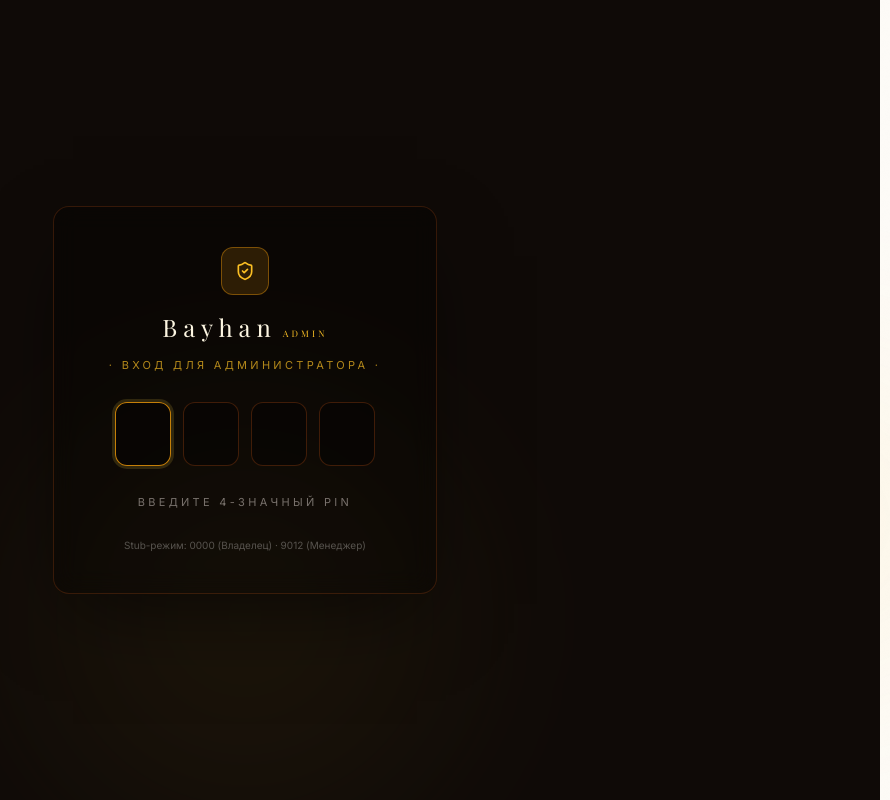
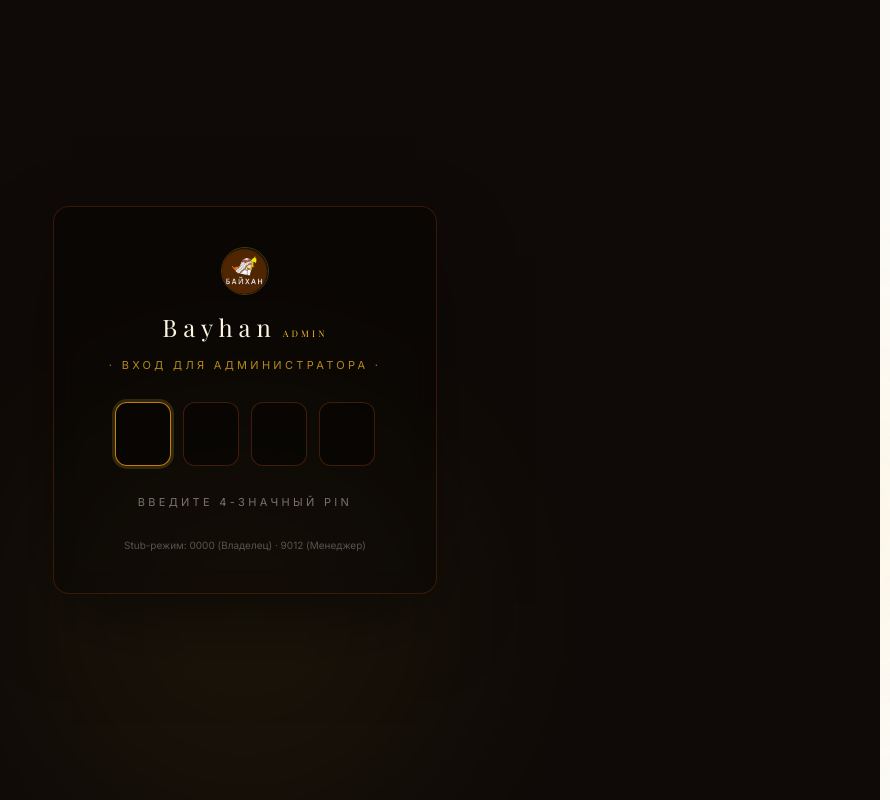
Before and after one commit to akbaralievernis/bayxan, a Next.js app: page /admin/login in a window 1280 px wide. Shown: the whole page, without its empty margins (390-1280 px from the left). Built offline with nearby package versions, Linux system fonts and the light colour scheme; no server answers; a web font is replaced by a local one.

Commit message:
feat: integrate circular brand logo and localize tab title

```diff
--- a/app/admin/layout.jsx
+++ b/app/admin/layout.jsx
@@ -86,9 +86,11 @@ export default function AdminLayout({ children }) {
         <header className="sticky top-0 z-30 border-b border-amber-900/30 bg-[#0F0A07]/85 backdrop-blur-md">
           <div className="mx-auto max-w-7xl px-4 sm:px-6 h-16 flex items-center justify-between gap-4">
             <Link href="/admin" className="flex items-center gap-2.5 group no-tap-highlight">
-              <span className="w-8 h-8 rounded-lg grid place-items-center bg-amber-500/15 border border-amber-500/40">
-                <ShieldCheck size={14} className="text-amber-400" />
-              </span>
+              <img
+                src="/logo.jpg"
+                alt="Байхан Logo"
+                className="w-8 h-8 rounded-full object-cover border border-amber-500/30"
+              />
               <span className="font-display text-base tracking-[0.25em] text-[#FDF6E2]">
                 {RESTAURANT.name}
                 <span className="ml-1.5 text-[9px] uppercase tracking-[0.35em] text-amber-400">
--- a/app/cashier/layout.jsx
+++ b/app/cashier/layout.jsx
@@ -49,9 +49,11 @@ export default function CashierLayout({ children }) {
         <header className="sticky top-0 z-30 border-b border-amber-900/30 bg-[#0F0A07]/90 backdrop-blur-md">
           <div className="mx-auto max-w-7xl px-4 sm:px-6 h-16 flex items-center justify-between gap-3">
             <Link href="/cashier" className="flex items-center gap-2.5">
-              <span className="w-8 h-8 rounded-lg grid place-items-center bg-blue-500/15 border border-blue-500/40">
-                <Banknote size={14} className="text-blue-400" />
-              </span>
+              <img
+                src="/logo.jpg"
+                alt="Байхан Logo"
+                className="w-8 h-8 rounded-full object-cover border border-blue-500/35"
+              />
               <span className="font-display text-base tracking-[0.25em] text-[#FDF6E2]">
                 {RESTAURANT.name}
                 <span className="ml-1.5 text-[9px] uppercase tracking-[0.35em] text-blue-400">
--- a/app/layout.jsx
+++ b/app/layout.jsx
@@ -15,7 +15,7 @@ const display = Playfair_Display({
 });
 
 export const metadata = {
-  title: `${RESTAURANT.name} · Premium Dining in ${RESTAURANT.cityRu}`,
+  title: `Кафе «${RESTAURANT.nameLocal}» · Премиальный ресторан в ${RESTAURANT.cityRu}`,
   description:
     `Кафе ${RESTAURANT.nameLocal} (${RESTAURANT.name}) — премиальный ресторан в ${RESTAURANT.cityRu}, ${RESTAURANT.region}. Бронирование стола онлайн.`,
 };
--- a/app/staff/layout.jsx
+++ b/app/staff/layout.jsx
@@ -61,9 +61,11 @@ export default function StaffLayout({ children }) {
               href="/staff"
               className="flex items-center gap-2.5 group no-tap-highlight"
             >
-              <span className="relative w-7 h-7 rounded-md grid place-items-center bg-amber-50 border border-amber-200">
-                <ShieldCheck size={14} className="text-amber-700" />
-              </span>
+              <img
+                src="/logo.jpg"
+                alt="Байхан Logo"
+                className="w-7 h-7 rounded-full object-cover border border-amber-200 shadow-sm"
+              />
               <span className="font-display text-base tracking-[0.25em] text-stone-800">
                 {RESTAURANT.name}
                 <span className="ml-1.5 text-[9px] uppercase tracking-[0.35em] text-amber-600">
--- a/app/waiter/layout.jsx
+++ b/app/waiter/layout.jsx
@@ -50,9 +50,11 @@ export default function WaiterLayout({ children }) {
         <header className="sticky top-0 z-30 border-b border-amber-900/30 bg-[#0F0A07]/90 backdrop-blur-md">
           <div className="mx-auto max-w-7xl px-4 sm:px-6 h-16 flex items-center justify-between gap-3">
             <Link href="/waiter" className="flex items-center gap-2.5">
-              <span className="w-8 h-8 rounded-lg grid place-items-center bg-emerald-500/15 border border-emerald-500/40">
-                <ChefHat size={14} className="text-emerald-400" />
-              </span>
+              <img
+                src="/logo.jpg"
+                alt="Байхан Logo"
+                className="w-8 h-8 rounded-full object-cover border border-emerald-500/35"
+              />
               <span className="font-display text-base tracking-[0.25em] text-[#FDF6E2]">
                 {RESTAURANT.name}
                 <span className="ml-1.5 text-[9px] uppercase tracking-[0.35em] text-emerald-400">
--- a/components/auth/PinLogin.jsx
+++ b/components/auth/PinLogin.jsx
@@ -146,8 +146,12 @@ export default function PinLogin({
         className="relative w-full max-w-sm rounded-2xl bg-black/30 backdrop-blur-md border border-amber-900/40 p-8 sm:p-10 shadow-[0_30px_80px_-20px_rgba(0,0,0,0.6)]"
       >
         <div className="text-center mb-7">
-          <div className="mx-auto w-12 h-12 rounded-xl grid place-items-center bg-amber-500/15 border border-amber-500/40 mb-4">
-            <ShieldCheck size={20} className="text-amber-400" />
+          <div className="mx-auto mb-4 flex justify-center">
+            <img
+              src="/logo.jpg"
+              alt="Байхан Logo"
+              className="w-12 h-12 rounded-full object-cover border border-amber-500/30 shadow-md"
+            />
           </div>
           <div className="font-display text-2xl tracking-[0.25em] text-[#FDF6E2]">
             {RESTAURANT.name}
--- a/components/layout/Footer.jsx
+++ b/components/layout/Footer.jsx
@@ -14,11 +14,18 @@ export default function Footer() {
       <div className="absolute top-0 inset-x-0 h-px bg-gradient-to-r from-transparent via-gold-400/60 to-transparent" />
       <div className="mx-auto max-w-7xl px-6 py-12 grid grid-cols-1 md:grid-cols-4 gap-10">
         <div>
-          <div className="font-display text-2xl tracking-widest text-stone-900 dark:text-[#FDF6E2] mb-2">
-            {RESTAURANT.name}
-            <span className="block text-stone-400 dark:text-stone-500 text-sm tracking-[0.4em] mt-1">
-              {RESTAURANT.nameLocal}
-            </span>
+          <div className="flex items-center gap-3 mb-3">
+            <img
+              src="/logo.jpg"
+              alt="Байхан Logo"
+              className="w-10 h-10 rounded-full object-cover border border-amber-500/30 dark:border-gold-500/30 shadow-md"
+            />
+            <div className="font-display text-2xl tracking-widest text-stone-900 dark:text-[#FDF6E2]">
+              {RESTAURANT.name}
+              <span className="block text-stone-400 dark:text-stone-500 text-sm tracking-[0.4em] mt-0.5">
+                {RESTAURANT.nameLocal}
+              </span>
+            </div>
           </div>
           <p className="text-stone-700 dark:text-stone-300 text-sm max-w-xs leading-relaxed">
             {t("footer.tagline")}
--- a/components/layout/MobileSheet.jsx
+++ b/components/layout/MobileSheet.jsx
@@ -36,9 +36,16 @@ export default function MobileSheet({ onClose }) {
         <div className="mx-auto w-12 h-1.5 rounded-full bg-stone-300/70 mb-6" />
 
         <div className="flex items-center justify-between mb-6">
-          <span className="font-display text-2xl tracking-widest text-stone-100">
-            {RESTAURANT.name}
-          </span>
+          <div className="flex items-center gap-2.5">
+            <img
+              src="/logo.jpg"
+              alt="Байхан Logo"
+              className="w-9 h-9 rounded-full object-cover border border-amber-500/30 shadow-md"
+            />
+            <span className="font-display text-2xl tracking-widest text-stone-100">
+              {RESTAURANT.name}
+            </span>
+          </div>
           <button
             type="button"
             onClick={onClose}
--- a/components/layout/Navbar.jsx
+++ b/components/layout/Navbar.jsx
@@ -50,9 +50,13 @@ export default function Navbar() {
         <div className="mx-auto max-w-7xl px-4 sm:px-6 h-16 flex items-center justify-between">
           <Link
             href="/"
-            className="font-display text-2xl tracking-widest text-stone-900 dark:text-[#FDF6E2] flex items-center gap-2 transition-colors"
+            className="font-display text-2xl tracking-widest text-stone-900 dark:text-[#FDF6E2] flex items-center gap-2.5 transition-colors"
           >
-            <span className="inline-block w-2 h-2 rounded-full bg-gold-400 shadow-gold-soft animate-pulse-glow" />
+            <img
+              src="/logo.jpg"
+              alt="Байхан Logo"
+              className="w-9 h-9 rounded-full object-cover border border-amber-500/30 dark:border-gold-500/30 shadow-md"
+            />
             {RESTAURANT.name}
             <span className="hidden sm:inline text-stone-400 dark:text-stone-500 text-sm tracking-[0.4em] ml-1">
               {RESTAURANT.nameLocal}
```
Also changed, not shown: app/icon.jpg (added), public/logo.jpg (added).
